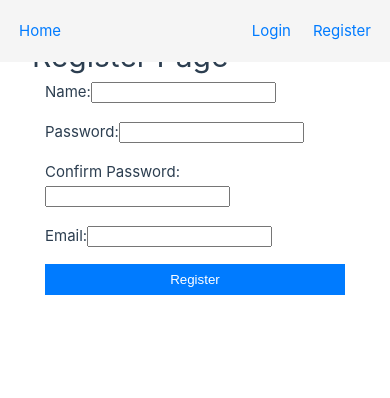
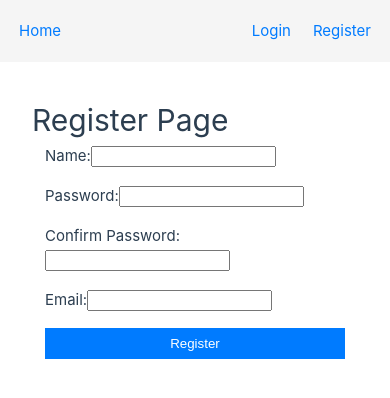
Before and after one commit to qfranklin/vue, a Vue app: page /register in a window 390 px wide. Shown: the top 398 px of the page. Built offline with nearby package versions, Linux system fonts and the light colour scheme.

Commit message:
added padding to login register pages on mobile

```diff
--- a/src/views/LoginPage.vue
+++ b/src/views/LoginPage.vue
@@ -2,6 +2,7 @@
 <template>
   <div>
     <HeaderComponent />
+    <div class="main-content">
       <h1>Login Page</h1>
       <form @submit.prevent="handleLogin">
         <div>
@@ -15,6 +16,7 @@
         <button type="submit">Login</button>
       </form>
       <p v-if="errorMessage">{{ errorMessage }}</p>
+    </div>
   </div>
 </template>
 
@@ -68,6 +70,9 @@ export default defineComponent({
 </script>
 
 <style scoped>
+.main-content {
+  padding-top: 4rem; /* Adjust this value based on the height of your header */
+}
 form {
   display: flex;
   flex-direction: column;
--- a/src/views/RegisterPage.vue
+++ b/src/views/RegisterPage.vue
@@ -1,6 +1,7 @@
 <template>
   <div>
     <HeaderComponent />
+    <div class="main-content">
       <h1>Register Page</h1>
       <form @submit.prevent="handleRegister">
         <div>
@@ -23,6 +24,7 @@
       </form>
       <div v-if="errorMessage" class="error-message">{{ errorMessage }}</div>
       <div v-if="successMessage" class="success-message">{{ successMessage }}</div>
+    </div>
   </div>
 </template>
 
@@ -81,6 +83,10 @@ export default defineComponent({
 </script>
 
 <style scoped>
+.main-content {
+  padding-top: 4rem; /* Adjust this value based on the height of your header */
+}
+
 form {
   display: flex;
   flex-direction: column;
```
Lines whose indentation alone changed are shown as unchanged.
